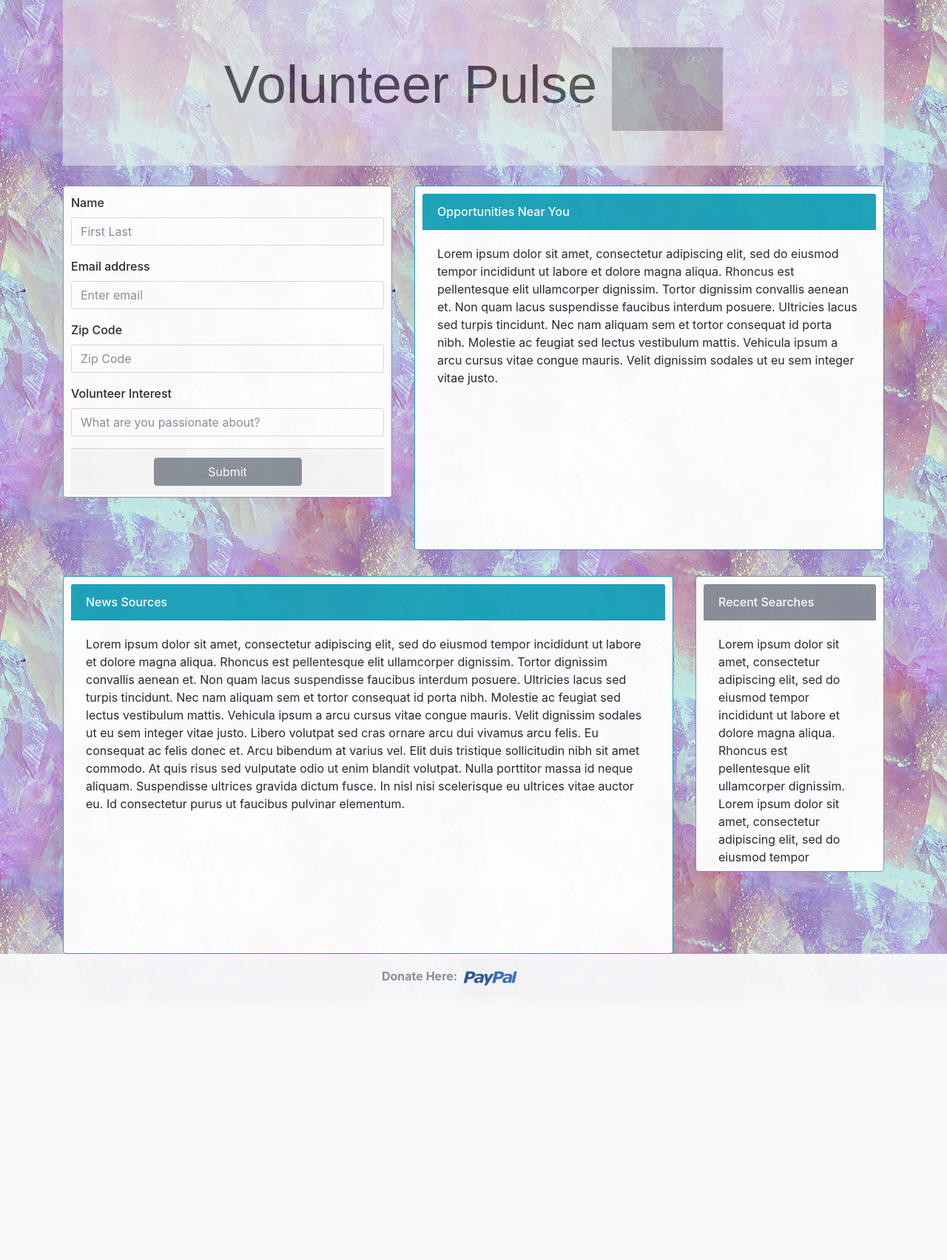
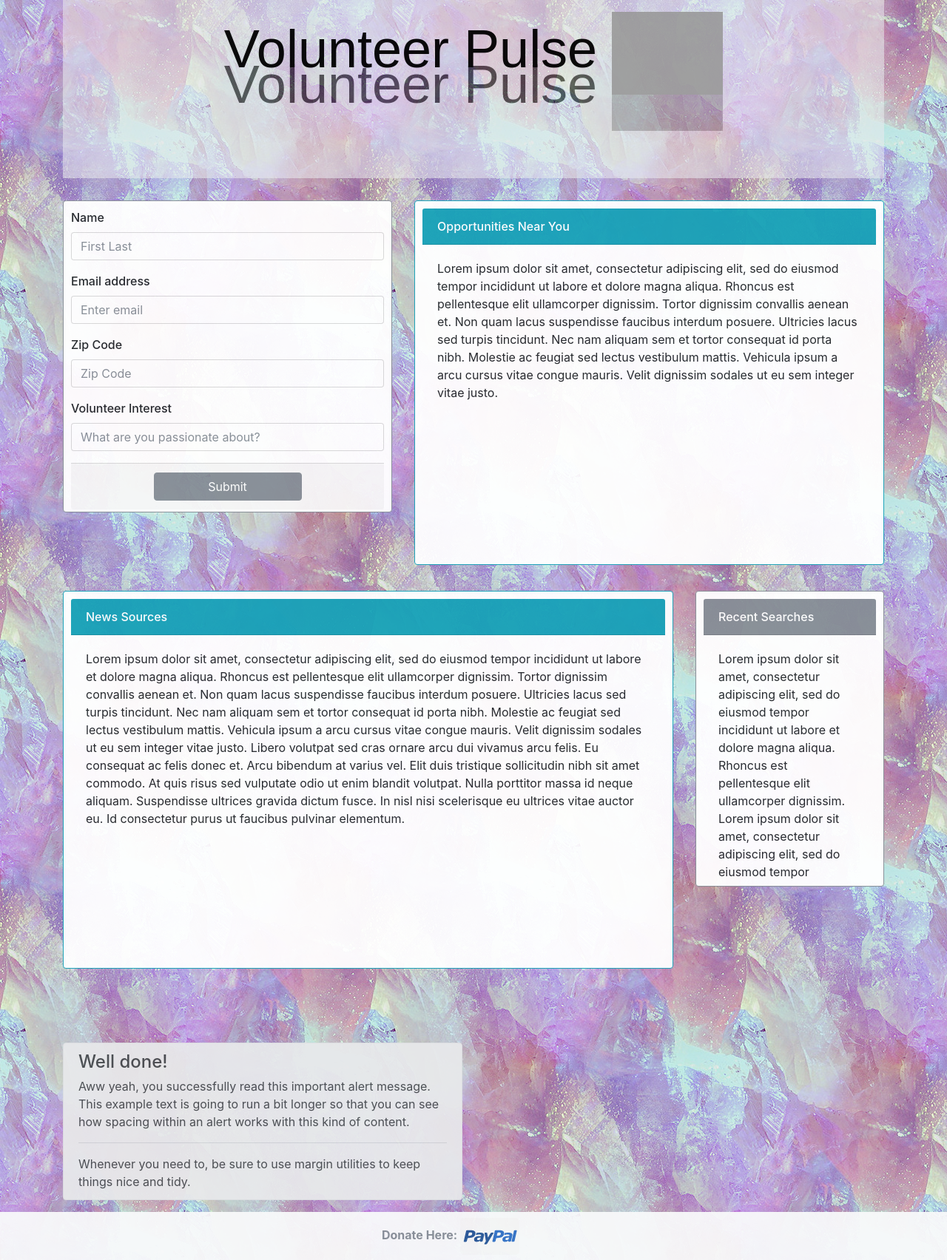
Before and after one commit to rwa4791/project1, a PHP site: page / in a window 1280 px wide. Shown: the part 56-1760 px from the top of the page at 74% size. Before the commit the page ends 1389 px from the top, so only its background shows below. Run offline with PHP 8.4, Linux system fonts and the light colour scheme; some libraries are stand-ins or nearby versions; some web fonts are replaced; grey boxes are pictures that could not be loaded.

Commit message:
shadowed text on jumbotron. experimenting with bootstrap alert containers for search outputs

```diff
--- a/assets/css/design.css
+++ b/assets/css/design.css
@@ -1,3 +1,8 @@
+#belowJumbotron{
+	position: relative;
+	top: -100px;
+}
+
 #footerNav{
 	height: 65px;
 }
@@ -17,8 +22,14 @@ body{
 }
 
 .jumbotron{
-	height: 80%;
+	height: 60%;
 	opacity: 0.6;
+	z-index: 0;
+}
+
+#jumbotronFront{
+	position: relative;
+	top: -257px;
 }
 
 h1{
--- a/index.html
+++ b/index.html
@@ -70,8 +70,12 @@
           </div>
         </div>
 
+        <h1 id="jumbotronFront" class="display-3 text-center"> Volunteer Pulse <img src = "heart.png" width="150px"></h1>
+
       </div>
     </div>
+
+  <div id="belowJumbotron">
 
   <!-- Row 2 -->
     <div class = "row" id="row2">
@@ -169,6 +173,21 @@
 
 </div>
 
+  <div class="row">
+    <div class="col-sm-6">
+
+        <div class="alert alert-secondary" role="alert">
+          <h4 class="alert-heading">Well done!</h4>
+          <p>Aww yeah, you successfully read this important alert message. This example text is going to run a bit longer so that you can see how spacing within an alert works with this kind of content.</p>
+          <hr>
+          <p class="mb-0">Whenever you need to, be sure to use margin utilities to keep things nice and tidy.</p>
+        </div>
+
+    </div>
+  </div>
+
+</div>
+
 <!-- FOOTER -->
 
   <nav id="footerNav" class="navbar navbar-expand-lg navbar-light bg-light">
```
Also changed, not shown: assets/javascript/indexJavascript.js (+0 -57 lines).
